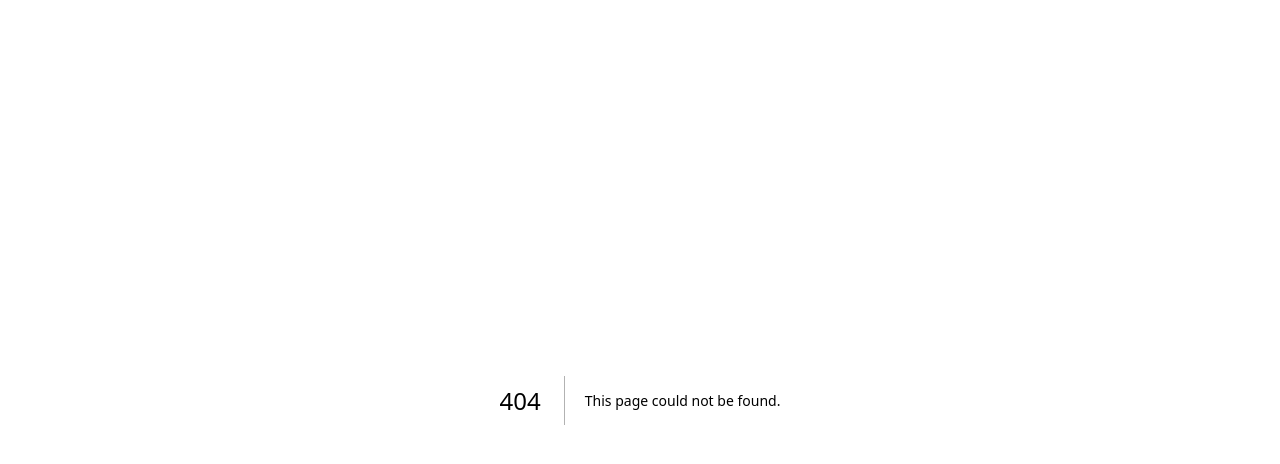
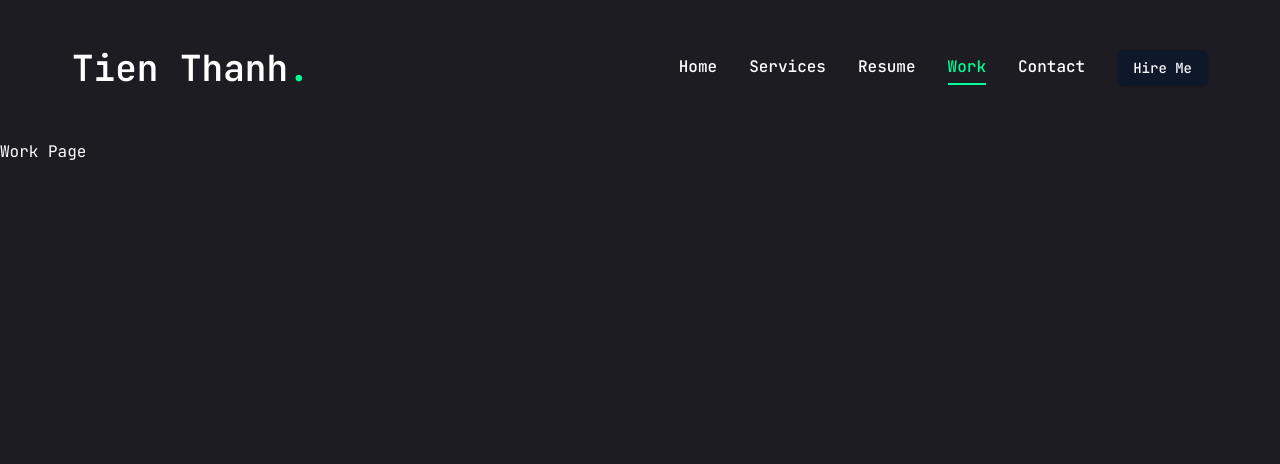
Before and after one commit to xwnsnowy/my-portfolio-website-nextjs-typescript-tailwincss, a Next.js app: page /work in a window 1280 px wide. Before the commit this address had no page. Shown: the top 464 px of the page. Built offline with nearby package versions, Linux system fonts and the light colour scheme.

Commit message:
Add basic structure for Header and Navbar components

```diff
--- /dev/null
+++ b/app/contact/page.tsx
@@ -0,0 +1,7 @@
+import React from "react";
+
+const Contact = () => {
+  return <div>Contact page</div>;
+};
+
+export default Contact;
--- a/app/layout.tsx
+++ b/app/layout.tsx
@@ -2,6 +2,8 @@ import type { Metadata } from "next";
 import { JetBrains_Mono } from "next/font/google";
 import "./globals.css";
 import { ThemeProvider } from "@/components/theme-provider";
+import Header from "@/components/Header";
+import PageTransition from "@/components/PageTransition";
 
 const jetbrainsMono = JetBrains_Mono({
   subsets: ["latin"],
@@ -21,14 +23,15 @@ export default function RootLayout({
   return (
     <html lang="en">
       <body className={jetbrainsMono.variable}>
-        <ThemeProvider
+        {/* <ThemeProvider
           attribute="class"
           defaultTheme="system"
           enableSystem
           disableTransitionOnChange
-        >
-          {children}
-        </ThemeProvider>
+        > */}
+        <Header />
+        <PageTransition>{children}</PageTransition>
+        {/* </ThemeProvider> */}
       </body>
     </html>
   );
--- /dev/null
+++ b/app/resume/page.tsx
@@ -0,0 +1,7 @@
+import React from "react";
+
+const Resume = () => {
+  return <div>Resume Page</div>;
+};
+
+export default Resume;
--- /dev/null
+++ b/app/services/page.tsx
@@ -0,0 +1,7 @@
+import React from "react";
+
+const Services = () => {
+  return <div>Services Page</div>;
+};
+
+export default Services;
--- /dev/null
+++ b/app/work/page.tsx
@@ -0,0 +1,7 @@
+import React from "react";
+
+const Work = () => {
+  return <div>Work Page</div>;
+};
+
+export default Work;
--- /dev/null
+++ b/components/Header.tsx
@@ -0,0 +1,29 @@
+import React from "react";
+import Link from "next/link";
+import { Button } from "@/components/ui/button";
+import Navbar from "@/components/Navbar";
+
+const Header = () => {
+  return (
+    <header className="py-8 xl:py-12 text-white ">
+      <div className="container mx-auto flex justify-between items-center">
+        <Link href="/">
+          <h1 className="text-4xl font-semibold">
+            Tien Thanh<span className="text-accent">.</span>
+          </h1>
+        </Link>
+        {/* desktop navbar */}
+        <div className="hidden xl:flex items-center gap-8">
+          <Navbar />
+          <Link href="/contact">
+            <Button>Hire Me</Button>
+          </Link>
+        </div>
+        {/* mobile navbar */}
+        <div className="xl:hidden">mobile nav</div>
+      </div>
+    </header>
+  );
+};
+
+export default Header;
--- /dev/null
+++ b/components/Navbar.tsx
@@ -0,0 +1,39 @@
+"use client";
+import React from "react";
+import { usePathname } from "next/navigation";
+import Link from "next/link";
+
+interface LinkItem {
+  name: string;
+  path: string;
+}
+
+const links: LinkItem[] = [
+  { name: "Home", path: "/" },
+  { name: "Services", path: "/services" },
+  { name: "Resume", path: "/resume" },
+  { name: "Work", path: "/work" },
+  { name: "Contact", path: "/contact" },
+];
+
+const Navbar: React.FC = () => {
+  const pathname = usePathname();
+
+  return (
+    <nav className="flex gap-8">
+      {links.map((link) => (
+        <Link
+          key={link.path}
+          href={link.path}
+          className={`${
+            pathname === link.path ? "text-accent border-b-2 border-accent" : ""
+          } capitalize font-medium hover:text-accent transition-all`}
+        >
+          {link.name}
+        </Link>
+      ))}
+    </nav>
+  );
+};
+
+export default Navbar;
--- /dev/null
+++ b/components/PageTransition.tsx
@@ -0,0 +1,15 @@
+"use client";
+import { AnimatePresence } from "framer-motion";
+import { usePathname } from "next/navigation";
+import React, { ReactNode } from "react";
+
+interface PageTransitionProps {
+  children: ReactNode;
+}
+
+const PageTransition: React.FC<PageTransitionProps> = ({ children }) => {
+  const pathname = usePathname();
+  return <AnimatePresence>{children}</AnimatePresence>;
+};
+
+export default PageTransition;
--- a/package.json
+++ b/package.json
@@ -18,6 +18,7 @@
     "@radix-ui/react-tooltip": "^1.1.2",
     "class-variance-authority": "^0.7.0",
     "clsx": "^2.1.1",
+    "framer-motion": "^11.3.30",
     "next": "14.2.6",
     "next-themes": "^0.3.0",
     "react": "^18",
```
Also changed, not shown: 1 other file (tests, documents, lock files or other folders).
